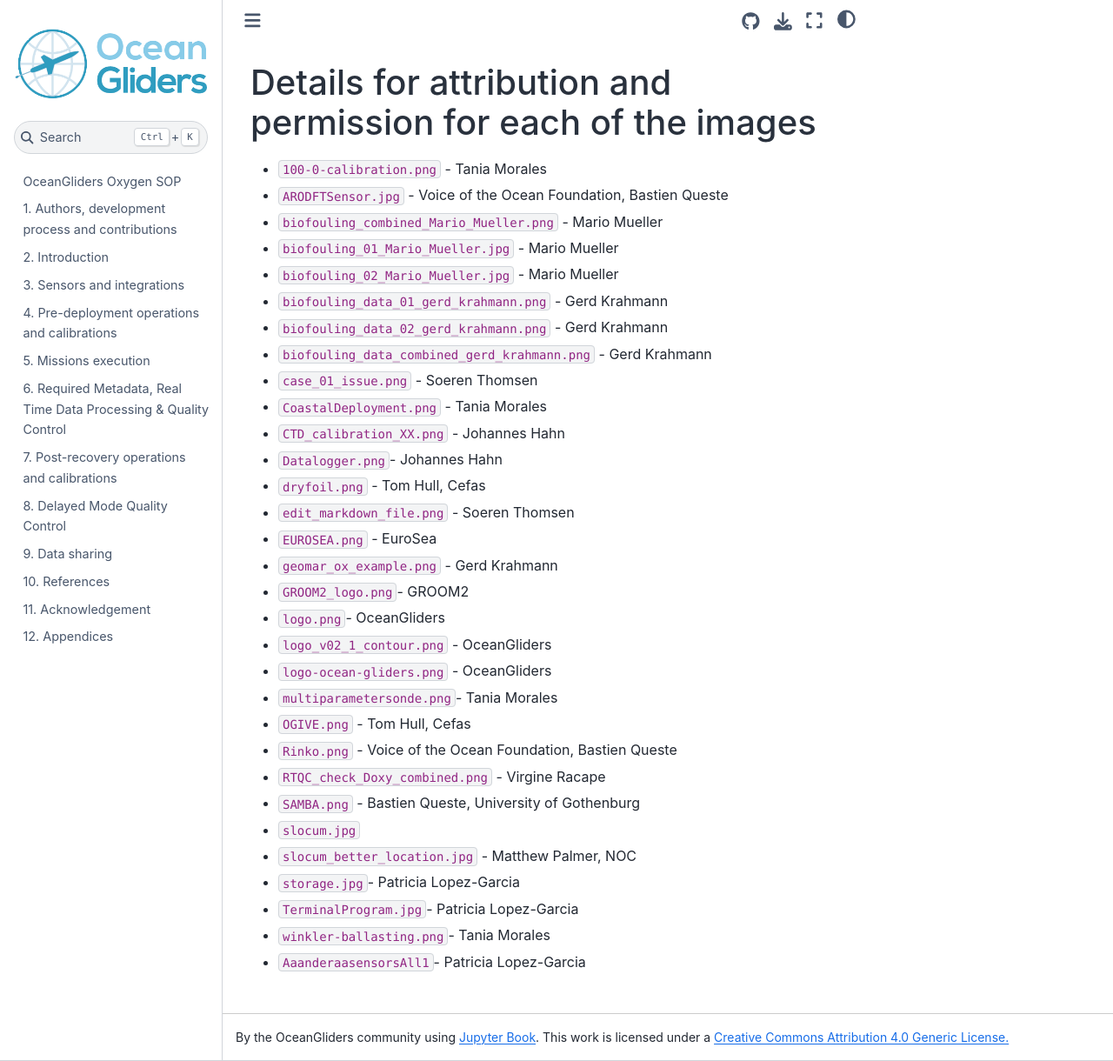
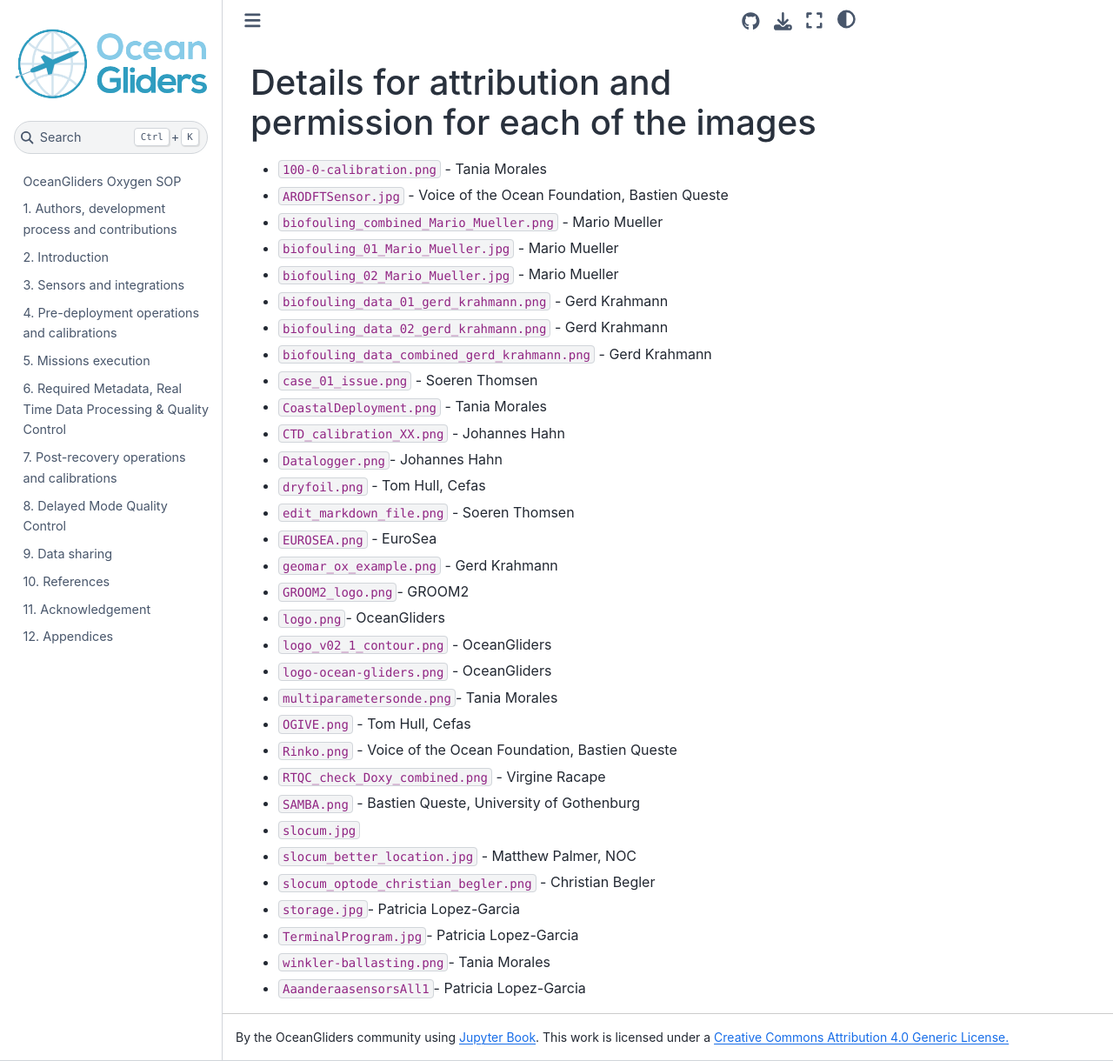
Before and after one commit to OceanGlidersCommunity/Oxygen_SOP, a Jupyter Book: the page built from images/permissions.md, in a window 1280 px wide and 1220 px high. Shown: the whole window at 87% size. Built offline with Jupyter Book 1.0.4 settings and Sphinx 7.4.7 and the Sphinx Book theme 1.1.4, drawn with Linux system fonts in a browser that asks for light colours.

Commit message:
add C. Begler Slocum Optode Image rights

```diff
--- a/images/permissions.md
+++ b/images/permissions.md
@@ -27,6 +27,7 @@
 - `SAMBA.png` - Bastien Queste, University of Gothenburg
 - `slocum.jpg`
 - `slocum_better_location.jpg` - Matthew Palmer, NOC
+- `slocum_optode_christian_begler.png` - Christian Begler
 - `storage.jpg`- Patricia Lopez-Garcia
 - `TerminalProgram.jpg`- Patricia Lopez-Garcia
 - `winkler-ballasting.png`- Tania Morales
```
